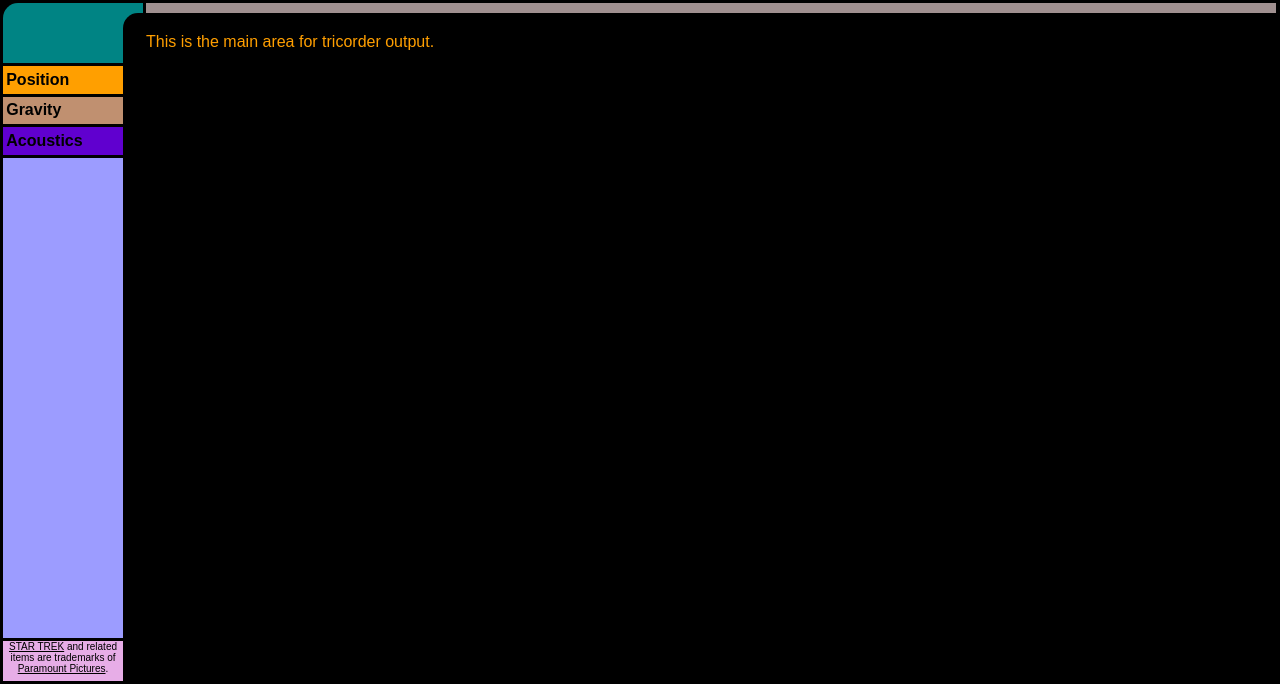
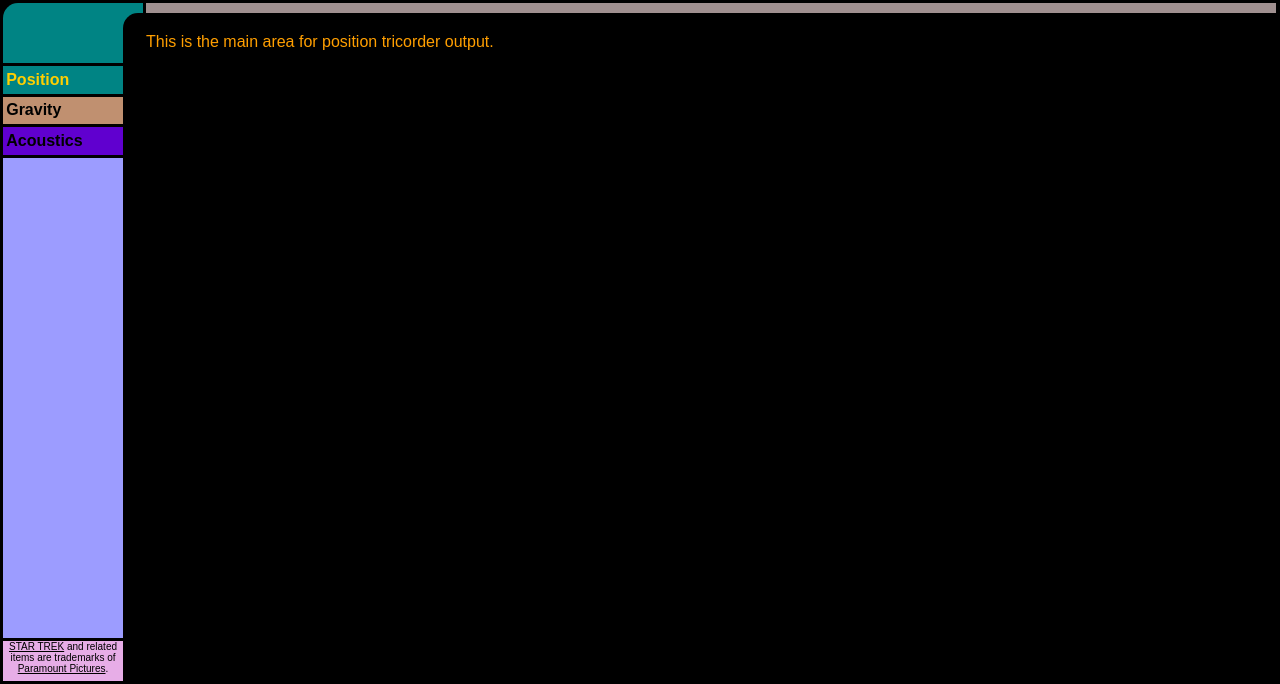
Before and after one commit to KaiRo-at/tricorder, a plain HTML site: page index.html in a window 1280 px wide. Both pictures are taken after a click on the link "Position". Shown: the part 116-800 px from the top of the page. Drawn offline with Linux system fonts and the light colour scheme.

Commit message:
make module switching work

```diff
--- a/index.html
+++ b/index.html
@@ -32,14 +32,15 @@
 
 <div id="sideBottom">
 <ul id="navlist">
-<li id="navPos"><a href="#">Position</a></li>
-<li id="navGrav"><a href="#">Gravity</a></li>
-<li id="navAcou"><a href="#">Acoustics</a></li>
+<li id="navPos"><a href="#" onclick="switchModule('Pos');">Position</a></li>
+<li id="navGrav"><a href="#" onclick="switchModule('Grav');">Gravity</a></li>
+<li id="navAcou"><a href="#" onclick="switchModule('Acou');">Acoustics</a></li>
 </ul>
 </div>
 
 <div id="sideRemark">
-<a href="http://www.startrek.com/">STAR TREK</a> and related items are trademarks of <a href="http://www.paramount.com/">Paramount Pictures</a>.
+<a href="http://www.startrek.com/">STAR TREK</a> and related items are
+trademarks of <a href="http://www.paramount.com/">Paramount Pictures</a>.
 </div>
 </div>
 
@@ -52,7 +53,18 @@ Web Tricorder
 <div id="mainSepBottom"></div>
 
 <div id="mainContent">
+<section id="sectNull">
 <p>This is the main area for tricorder output.</p>
+</section>
+<section id="sectPos">
+<p>This is the main area for position tricorder output.</p>
+</section>
+<section id="sectGrav">
+<p>This is the main area for gravity tricorder output.</p>
+</section>
+<section id="sectAcou">
+<p>This is the main area for acoustics tricorder output.</p>
+</section>
 </div>
 
 </body>
--- a/js/tricorder.js
+++ b/js/tricorder.js
@@ -22,3 +22,17 @@ function updateStardate() {
 
   setTimeout(updateStardate, 5*60*1000);
 }
+
+function switchModule(modname) {
+  var sections = document.getElementsByTagName('section');
+  for (var i = 0; i <= sections.length - 1; i++) {
+    sections[i].classList.remove("active");
+  }
+  var navs = document.getElementById('navlist').children;
+  for (var i = 0; i <= navs.length - 1; i++) {
+    navs[i].classList.remove("active");
+  }
+
+  document.getElementById("nav" + modname).classList.add("active");
+  document.getElementById("sect" + modname).classList.add("active");
+}
--- a/style/tricorder.css
+++ b/style/tricorder.css
@@ -119,11 +119,17 @@ a:hover, a:active { color: #FFCF00; }
 #navlist > li:hover,
 #navlist > li:active,
 #navlist > li:hover > a,
-#navlist li:active > a,
+#navlist > li:active > a,
 #navlist > li > a:hover,
 #navlist > li > a:active {
   background-color: #FFCF00;
   color: #000000;
+}
+
+#navlist > li.active,
+#navlist > li.active > a {
+  background-color: #008484;
+  color: #FFCF00;
 }
 
 #navPos, #navPos > a {
@@ -198,3 +204,11 @@ a:hover, a:active { color: #FFCF00; }
   overflow: auto;
   border: none;
 }
+
+section {
+  display: none;
+}
+
+section.active {
+  display: block;
+}
```
